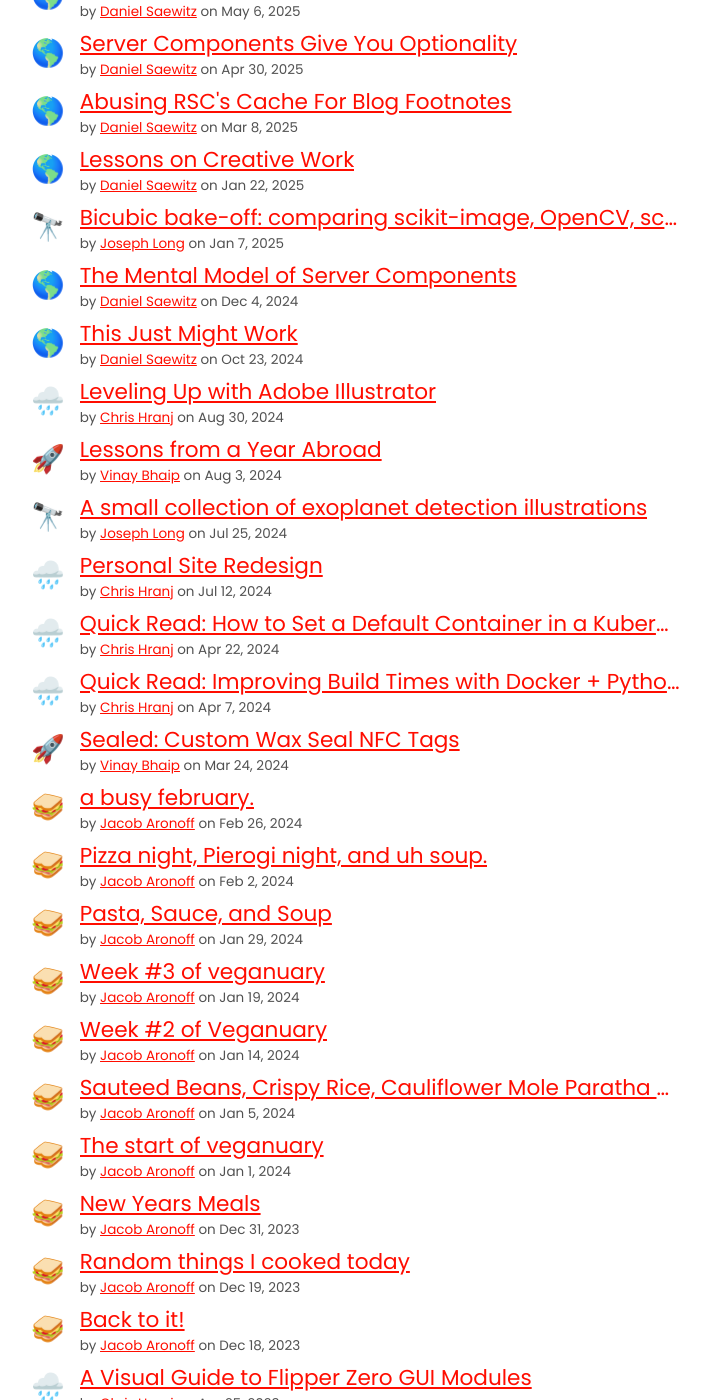
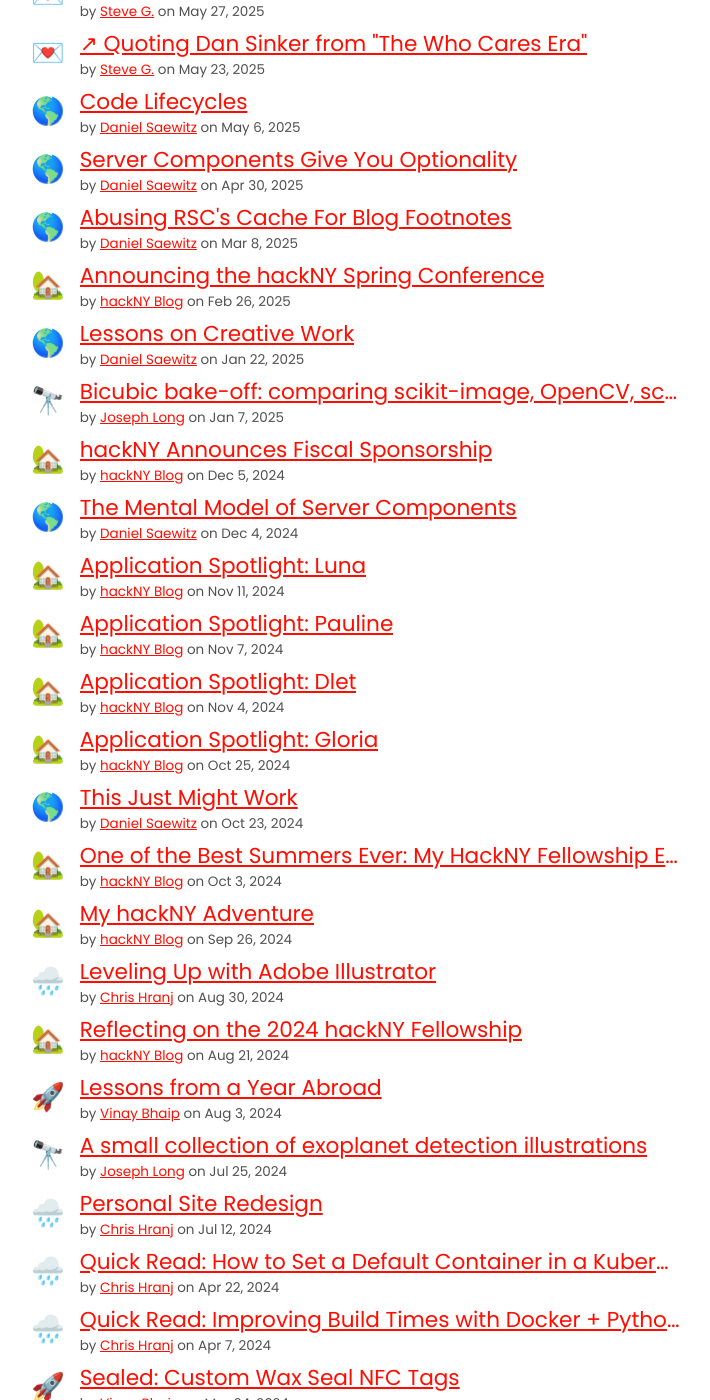
Before and after one commit to hackny/webring, a Jekyll site: the page built from planet.html, in a window 1280 px wide and 1400 px high, scrolled down 3674 px. Shown: the whole window, without its empty margins (309-1019 px from the left). Built offline with Jekyll 4.4.1, drawn with Linux system fonts in a browser that asks for light colours; part of the change alters nothing that is shown; some of the changed text lies outside the part shown.

```diff
--- a/_data/planet.yaml
+++ b/_data/planet.yaml
@@ -1,4 +1,136 @@
 ---
+- id: 5e29ed545609757c6fde2e12:5ef6663d22ea9b6af07efe7a:69b1be08d126783943eedf40
+  title: hackNY and tech bono
+  url: https://hackny.org/blog/hackny-and-tech-bono
+  fellow:
+    name: hackNY Blog
+    year: 2010
+    url: https://hackny.org/blog
+    rss_url: https://hackny.org/blog?format=rss
+    emoji: "\U0001F3E1"
+    description: hackNY's aim is to build a diverse and inclusive tech community to
+      empower the next generation of responsible leaders in NYC.
+  published_at: 2026-03-12 15:42
+- id: 5e29ed545609757c6fde2e12:5ef6663d22ea9b6af07efe7a:68a0c133ae146f6422df6dc3
+  title: Celebrating the hackNY Class of 2025 Fellows!
+  url: https://hackny.org/blog/celebrating-the-class-of-2025-hackny-fellows
+  fellow:
+    name: hackNY Blog
+    year: 2010
+    url: https://hackny.org/blog
+    rss_url: https://hackny.org/blog?format=rss
+    emoji: "\U0001F3E1"
+    description: hackNY's aim is to build a diverse and inclusive tech community to
+      empower the next generation of responsible leaders in NYC.
+  published_at: 2025-08-18 19:19
+- id: 5e29ed545609757c6fde2e12:5ef6663d22ea9b6af07efe7a:67bf4dbee7a48d1b9647d2c2
+  title: Announcing the hackNY Spring Conference
+  url: https://hackny.org/blog/announcing-hackny-spring
+  fellow:
+    name: hackNY Blog
+    year: 2010
+    url: https://hackny.org/blog
+    rss_url: https://hackny.org/blog?format=rss
+    emoji: "\U0001F3E1"
+    description: hackNY's aim is to build a diverse and inclusive tech community to
+      empower the next generation of responsible leaders in NYC.
+  published_at: 2025-02-26 18:04
+- id: 5e29ed545609757c6fde2e12:5ef6663d22ea9b6af07efe7a:675096540f34682ec0eb19ae
+  title: hackNY Announces Fiscal Sponsorship
+  url: https://hackny.org/blog/hackny-fiscal-sponsorship
+  fellow:
+    name: hackNY Blog
+    year: 2010
+    url: https://hackny.org/blog
+    rss_url: https://hackny.org/blog?format=rss
+    emoji: "\U0001F3E1"
+    description: hackNY's aim is to build a diverse and inclusive tech community to
+      empower the next generation of responsible leaders in NYC.
+  published_at: 2024-12-05 20:56
+- id: 5e29ed545609757c6fde2e12:5ef6663d22ea9b6af07efe7a:6732240cfcc1041b38c6870e
+  title: 'Application Spotlight: Luna'
+  url: https://hackny.org/blog/application-spotlight-luna
+  fellow:
+    name: hackNY Blog
+    year: 2010
+    url: https://hackny.org/blog
+    rss_url: https://hackny.org/blog?format=rss
+    emoji: "\U0001F3E1"
+    description: hackNY's aim is to build a diverse and inclusive tech community to
+      empower the next generation of responsible leaders in NYC.
+  published_at: 2024-11-11 15:49
+- id: 5e29ed545609757c6fde2e12:5ef6663d22ea9b6af07efe7a:672cdbb8db1c605cdfc33c55
+  title: 'Application Spotlight: Pauline'
+  url: https://hackny.org/blog/application-spotlight-pauline
+  fellow:
+    name: hackNY Blog
+    year: 2010
+    url: https://hackny.org/blog
+    rss_url: https://hackny.org/blog?format=rss
+    emoji: "\U0001F3E1"
+    description: hackNY's aim is to build a diverse and inclusive tech community to
+      empower the next generation of responsible leaders in NYC.
+  published_at: 2024-11-07 15:34
+- id: 5e29ed545609757c6fde2e12:5ef6663d22ea9b6af07efe7a:6728f816d65f452338f29827
+  title: 'Application Spotlight: Dlet'
+  url: https://hackny.org/blog/application-spotlight-dlet
+  fellow:
+    name: hackNY Blog
+    year: 2010
+    url: https://hackny.org/blog
+    rss_url: https://hackny.org/blog?format=rss
+    emoji: "\U0001F3E1"
+    description: hackNY's aim is to build a diverse and inclusive tech community to
+      empower the next generation of responsible leaders in NYC.
+  published_at: 2024-11-04 16:36
+- id: 5e29ed545609757c6fde2e12:5ef6663d22ea9b6af07efe7a:67190d5636f942652a91d568
+  title: 'Application Spotlight: Gloria'
+  url: https://hackny.org/blog/application-spotlight-gloria
+  fellow:
+    name: hackNY Blog
+    year: 2010
+    url: https://hackny.org/blog
+    rss_url: https://hackny.org/blog?format=rss
+    emoji: "\U0001F3E1"
+    description: hackNY's aim is to build a diverse and inclusive tech community to
+      empower the next generation of responsible leaders in NYC.
+  published_at: 2024-10-25 14:45
+- id: 5e29ed545609757c6fde2e12:5ef6663d22ea9b6af07efe7a:66f583c0eb924e0860a66b7d
+  title: 'One of the Best Summers Ever: My HackNY Fellowship Experience'
+  url: https://hackny.org/blog/best-summers-ever
+  fellow:
+    name: hackNY Blog
+    year: 2010
+    url: https://hackny.org/blog
+    rss_url: https://hackny.org/blog?format=rss
+    emoji: "\U0001F3E1"
+    description: hackNY's aim is to build a diverse and inclusive tech community to
+      empower the next generation of responsible leaders in NYC.
+  published_at: 2024-10-03 15:54
+- id: 5e29ed545609757c6fde2e12:5ef6663d22ea9b6af07efe7a:66f57c1da4288b2a72ed93a3
+  title: My hackNY Adventure
+  url: https://hackny.org/blog/hackny-adventure
+  fellow:
+    name: hackNY Blog
+    year: 2010
+    url: https://hackny.org/blog
+    rss_url: https://hackny.org/blog?format=rss
+    emoji: "\U0001F3E1"
+    description: hackNY's aim is to build a diverse and inclusive tech community to
+      empower the next generation of responsible leaders in NYC.
+  published_at: 2024-09-26 15:52
+- id: 5e29ed545609757c6fde2e12:5ef6663d22ea9b6af07efe7a:66c65247a06df11fc455ec52
+  title: Reflecting on the 2024 hackNY Fellowship
+  url: https://hackny.org/blog/reflecting-on-the-2024-hackny-fellowship
+  fellow:
+    name: hackNY Blog
+    year: 2010
+    url: https://hackny.org/blog
+    rss_url: https://hackny.org/blog?format=rss
+    emoji: "\U0001F3E1"
+    description: hackNY's aim is to build a diverse and inclusive tech community to
+      empower the next generation of responsible leaders in NYC.
+  published_at: 2024-08-21 20:47
 - id: https://newsletter.hackny.org/archive/alumny-news-happy-may/
   title: "[alumNY News]: Happy May!"
   url: https://newsletter.hackny.org/archive/alumny-news-happy-may/
```
